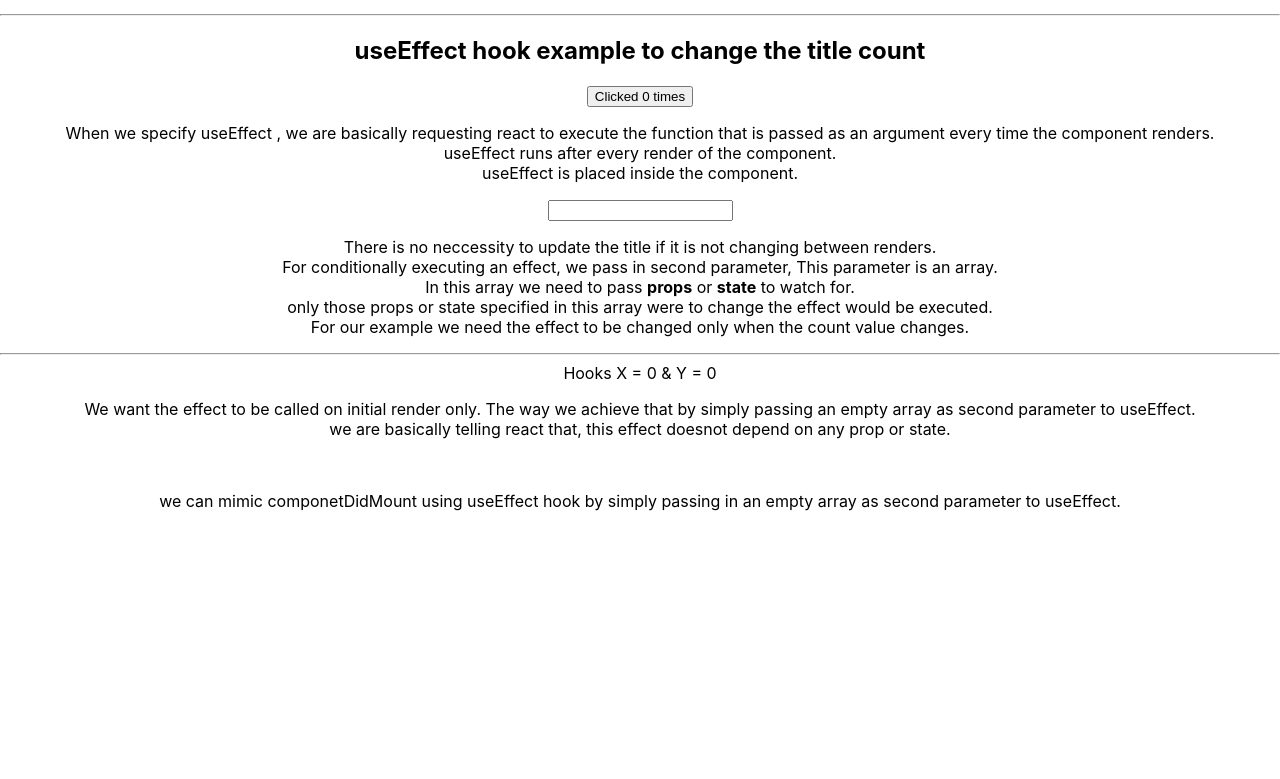
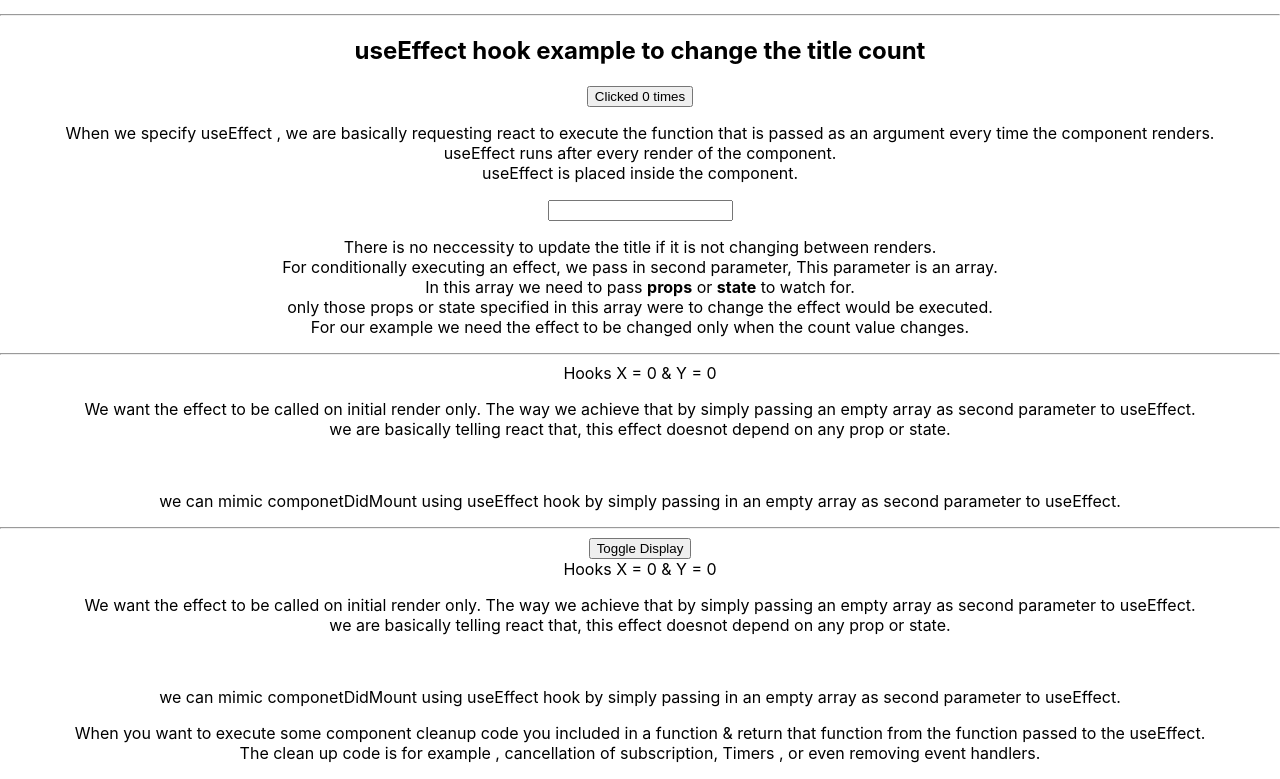
Before and after one commit to santosh-sanku/Hooks-Tutorials, a React (Create React App) app: page / in a window 1280 px wide. Shown: the part 2606-3385 px from the top of the page. Before the commit the page ends 3133 px from the top, so only its background shows below. Built offline with nearby package versions, Linux system fonts and the light colour scheme.

Commit message:
10-useEffect-with-cleanup

```diff
--- a/src/App.js
+++ b/src/App.js
@@ -1,9 +1,8 @@
 import "./App.css";
-import ClassMouse from "./components/effectExample/ClassMouse";
-import ClassTitleCounter from "./components/effectExample/ClassTitleCounter";
 import EffectCounterOne from "./components/effectExample/EffectCounterOne";
 import HookMouse from "./components/effectExample/HookMouse";
 import Main from "./components/effectExample/Main";
+import MouseContainer from "./components/effectExample/MouseContainer";
 import IndexState from "./components/stateExample/IndexState";
 
 function App() {
@@ -19,6 +18,8 @@
       <EffectCounterOne />
       <hr />
       <HookMouse />
+      <hr />
+      <MouseContainer />
     </div>
   );
 }
--- a/src/components/effectExample/ClassMouse.jsx
+++ b/src/components/effectExample/ClassMouse.jsx
@@ -18,6 +18,10 @@
     window.addEventListener("mousemove", this.logMousePosition);
   }
 
+  componentWillUnmount() {
+    window.removeEventListener("mousemove", this.logMousePosition);
+  }
+
   render() {
     return (
       <div>
--- a/src/components/effectExample/HookMouse.jsx
+++ b/src/components/effectExample/HookMouse.jsx
@@ -13,6 +13,11 @@
   useEffect(() => {
     console.log("useEffect called");
     window.addEventListener("mousemove", logMousePosition);
+
+    return () => {
+      console.log("component unmount");
+      window.removeEventListener("mousemove", logMousePosition);
+    };
   }, []);
 
   return (
--- /dev/null
+++ b/src/components/effectExample/MouseContainer.jsx
@@ -0,0 +1,26 @@
+import React, { useState } from "react";
+import HookMouse from "./HookMouse";
+
+const MouseContainer = () => {
+  const [display, setDisplay] = useState(true);
+
+  return (
+    <div>
+      <button onClick={() => setDisplay(!display)}>Toggle Display</button>
+      {display && <HookMouse />}
+
+      <div className="notes">
+        <p>
+          When you want to execute some component cleanup code you included in a
+          function & return that function from the function passed to the
+          useEffect.
+          <br />
+          The clean up code is for example , cancellation of subscription,
+          Timers , or even removing event handlers.
+        </p>
+      </div>
+    </div>
+  );
+};
+
+export default MouseContainer;
```
